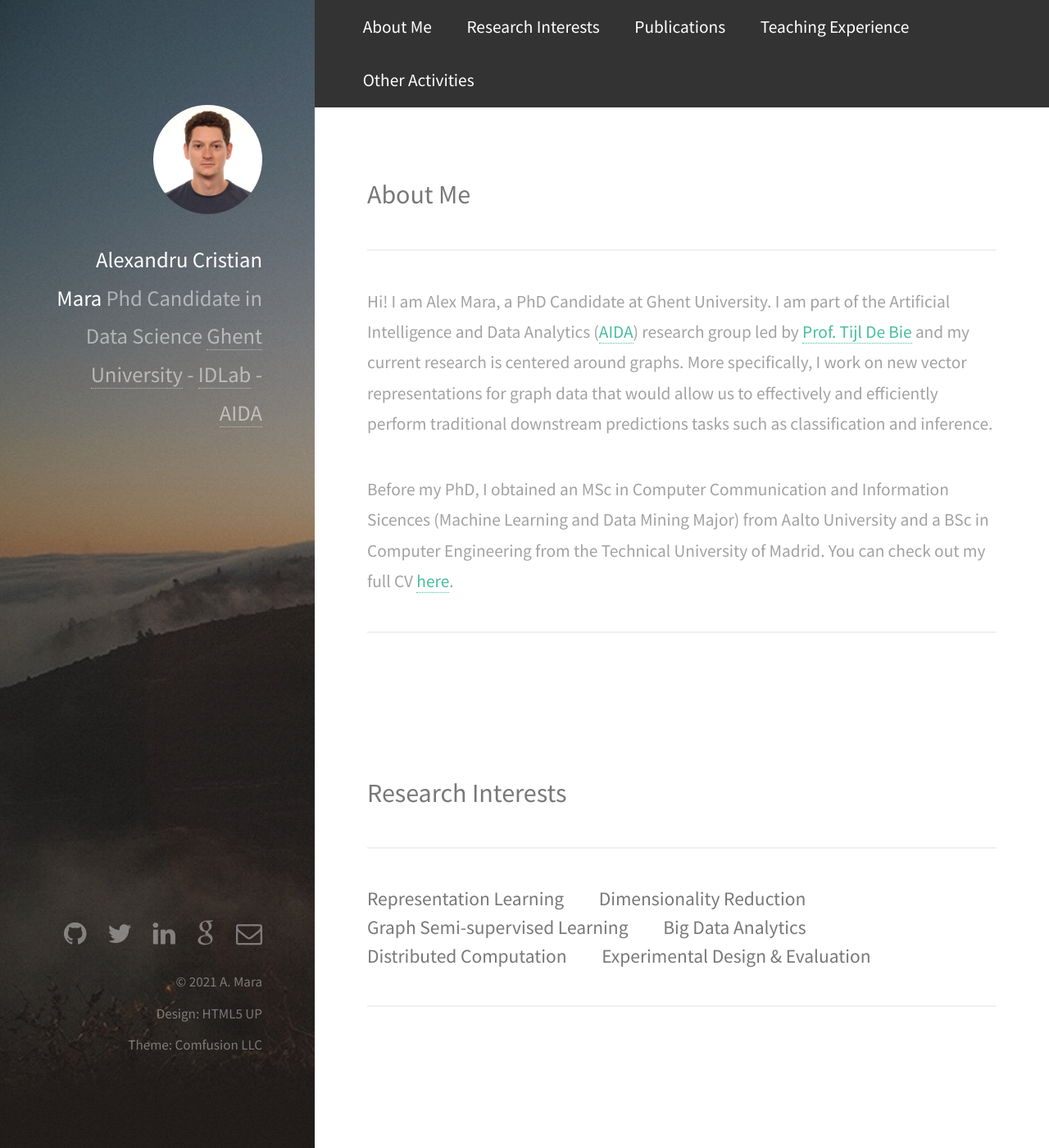
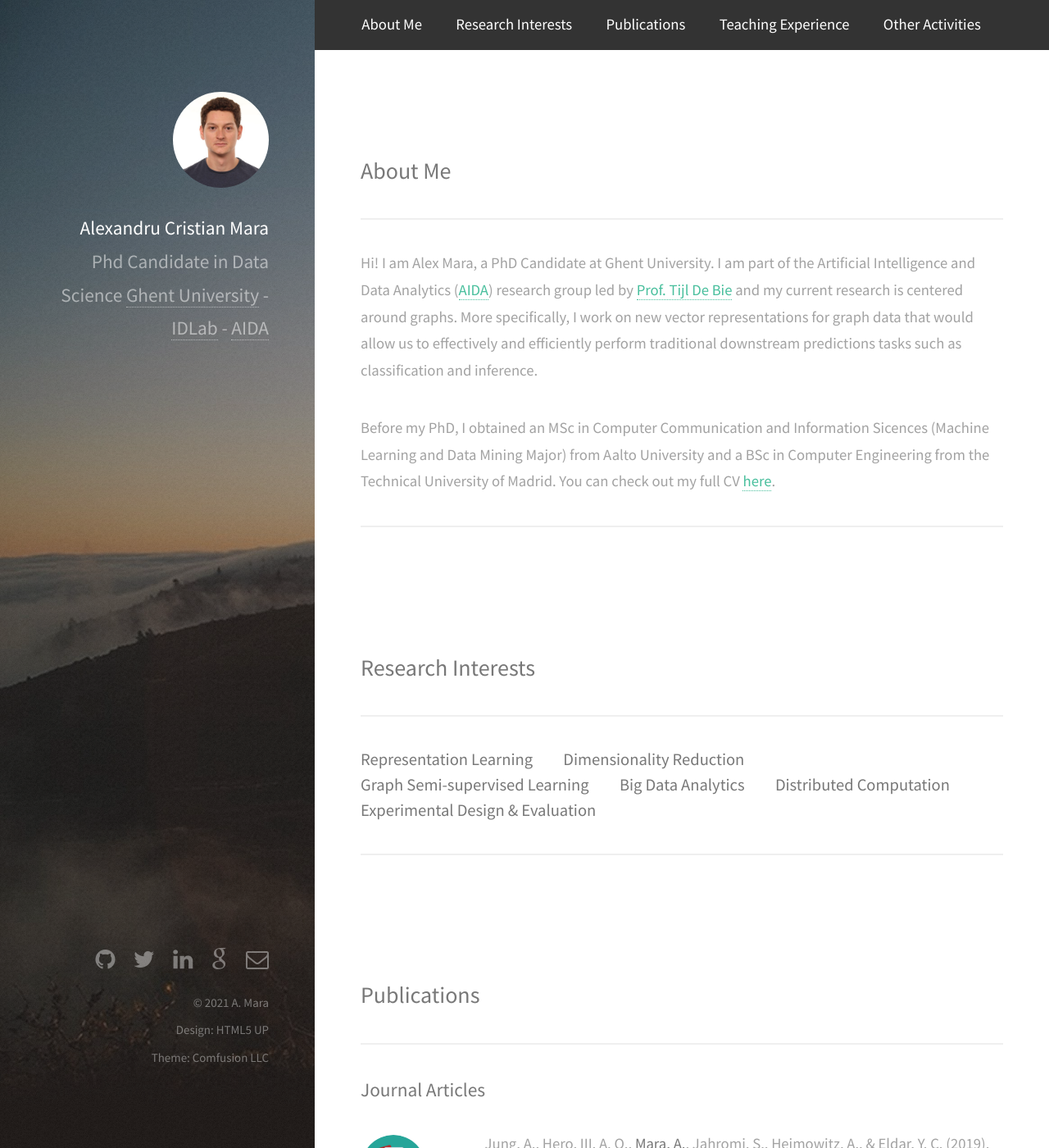
Before and after one commit to Dru-Mara/Dru-Mara.github.io, a Jekyll site: the page built from index.html, in a window 1280 px wide and 1400 px high. Shown: the whole window at 82% size. Built offline with Jekyll 4.4.1, drawn with Linux system fonts in a browser that asks for light colours; nearby versions of some CDN libraries.

Commit message:
Screen size fixes

```diff
--- a/css/main.css
+++ b/css/main.css
@@ -2090,6 +2090,32 @@
 			}
 
 /* List */
+
+	/* Split the screen in half */
+
+	/* Control the left side */
+	.left {
+	  width: 15%;
+  	  margin-left: 0;
+  	  text-align: left;
+  	  float: left;
+  	  padding-top: 5px;
+	}
+
+	/* Control the right side */
+	.right {
+	  width: 85%;
+  	  margin-right:0;
+  	  text-align: left;
+  	  float: left;
+  	  padding-left: 3%;
+	}
+
+	.paperimg {
+	  max-height: 80px;
+	  border-radius: 50%;
+	}
+
 
 	ol {
 		list-style: decimal;
@@ -2497,6 +2523,42 @@
 			width: 6.25em;
 		}
 
+/* Navbar */
+
+	.navbar{
+		overflow: hidden;
+		background-color: #333;
+		position: fixed;
+		top: 0;
+		margin-left: 30%;
+		width: calc(100% - 30%);
+		padding-left: 2.5%;
+	}
+	.navbar-default {
+		list-style-type: none;
+  		margin: 0;
+  		padding: 0;
+  		overflow: hidden;
+	}
+
+	.navbar-li {
+		float: left;
+	}
+
+	.navbar-li a {
+		display: block;
+  		color: white;
+  		text-align: center;
+  		padding: 14px 16px;
+  		text-decoration: none;
+  		border-bottom: none;
+  		background-attachment: scroll;
+	}
+
+	.navbar-li a:hover {
+		background-color: #111;
+	}
+
 /* Footer */
 
 	#footer {
@@ -2853,7 +2915,13 @@
 
 /* Large */
 
-	@media screen and (max-width: 1280px) {
+	@media screen and (max-width: 1400px) {
+
+		/* Basic */
+
+			body, input, select, textarea {
+				font-size: 14pt;
+			}
 
 		/* Header */
 
@@ -2894,6 +2962,31 @@
 					margin-left: 0;
 					padding-left: 0;
 				}
+
+		/* Split the screen in half */
+
+			/* Control the left side */
+			.left {
+			  width: 20%;
+		  	  margin-left: 0;
+		  	  text-align: left;
+		  	  float: left;
+		  	  padding-top: 5px;
+			}
+
+			/* Control the right side */
+			.right {
+			  width: 80%;
+		  	  margin-right:0;
+		  	  text-align: left;
+		  	  float: left;
+		  	  padding-left: 3%;
+			}
+
+			.paperimg {
+			  max-height: 80px;
+			  border-radius: 50%;
+			}
 
 		/* Main */
 
@@ -3064,6 +3157,31 @@
 				padding: 2.25em 1.5em;
 			}
 
+		/* Split the screen in half */
+
+			/* Control the left side */
+			.left {
+			  width: 100%;
+		  	  margin-left: 0;
+		  	  text-align: center;
+		  	  float: left;
+		  	  padding-top: 5px;
+			}
+
+			/* Control the right side */
+			.right {
+			  width: 100%;
+		  	  margin-right: 0;
+		  	  text-align: left;
+		  	  float: left;
+		  	  padding-left: 5%;
+			}
+
+			.paperimg {
+			  max-height: 80px;
+			  border-radius: 50%;
+			}
+
 		/* Main */
 
 			#main {
@@ -3158,42 +3276,35 @@
 				padding-left: 0;
 			}
 
+		/* Split the screen in half */
+
+			/* Control the left side */
+			.left {
+			  width: 100%;
+		  	  margin-left: 0;
+		  	  text-align: center;
+		  	  float: left;
+		  	  padding-top: 5px;
+			}
+
+			/* Control the right side */
+			.right {
+			  width: 100%;
+		  	  margin-right: 0;
+		  	  text-align: left;
+		  	  float: left;
+		  	  padding-left: 10%;
+			}
+
+			.paperimg {
+			  max-height: 80px;
+			  border-radius: 50%;
+			}
+
 	}
 
 
 	/* CUSTOM CSS */
-	.navbar{
-		overflow: hidden;
-		background-color: #333;
-		position: fixed;
-		top: 0;
-		padding-left: 2.5%;
-	}
-	.navbar-default {
-		list-style-type: none;
-  		margin: 0;
-  		padding: 0;
-  		overflow: hidden;
-  		background-color: #333;
-	}
-
-	.navbar-li {
-		float: left;
-	}
-
-	.navbar-li a {
-		display: block;
-  		color: white;
-  		text-align: center;
-  		padding: 14px 16px;
-  		text-decoration: none;
-  		border-bottom: none;
-  		background-attachment: scroll;
-	}
-
-	.navbar-li a:hover {
-		background-color: #111;
-	}
 
 	.control {
 		color: #d11313;
@@ -3244,31 +3355,6 @@
 
  /* CloudCannon Editor Links (https://docs.cloudcannon.com/editing/editor-links/) */
 
-	/* Split the screen in half */
-
-	/* Control the left side */
-	.left {
-	  width: 15%;
-  	  margin-left: 0;
-  	  text-align: left;
-  	  float: left;
-  	  padding-top: 5px;
-	}
-
-	/* Control the right side */
-	.right {
-	  width: 85%;
-  	  margin-right:0;
-  	  text-align: left;
-  	  float: left;
-  	  padding-left: 10px;
-	}
-
-	.paperimg {
-	  max-height: 80px;
-	  border-radius: 50%;
-	}
-
  	.editor-link {
  		display: none;
  		margin-top: 0;
```
Also changed, not shown: 2 other files.
